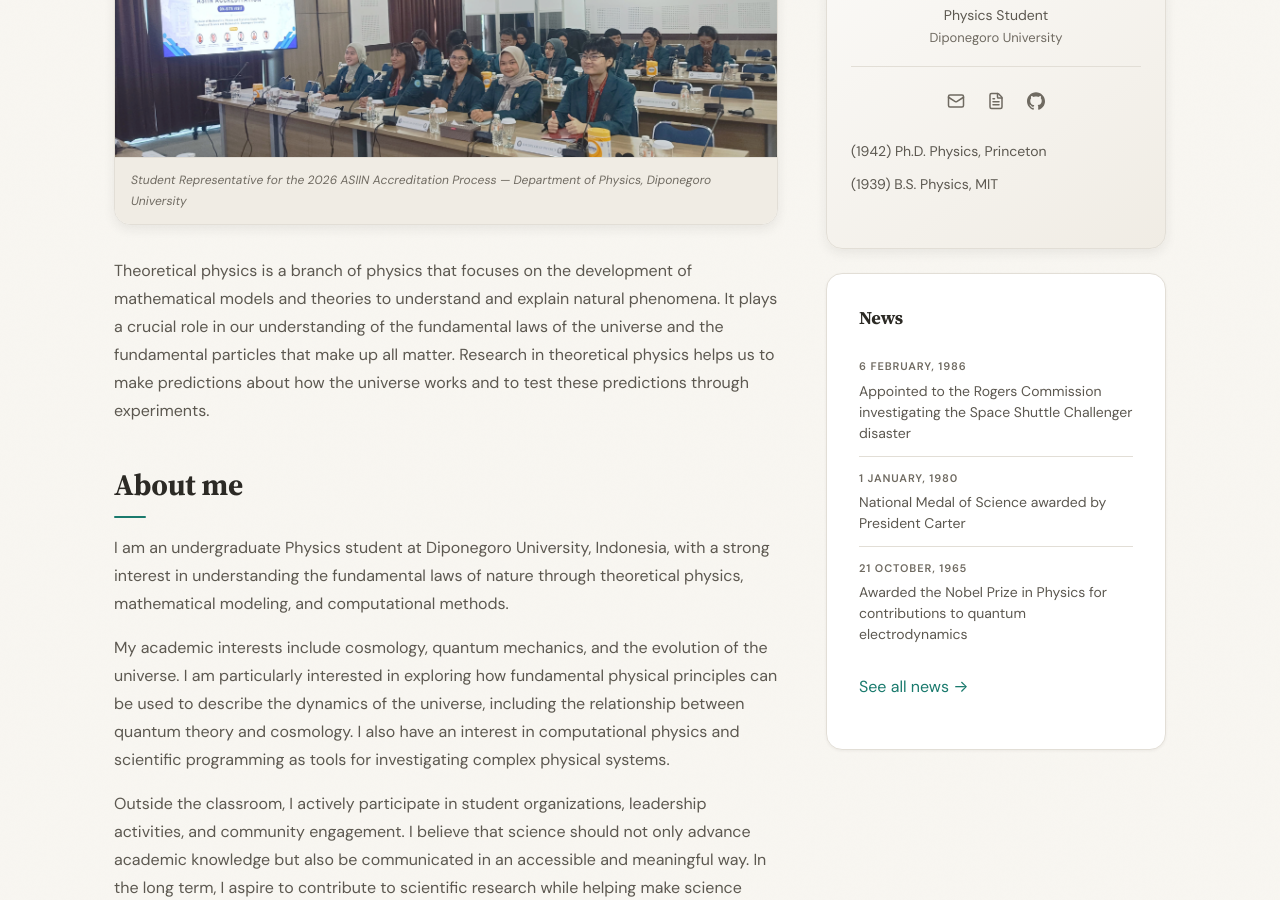
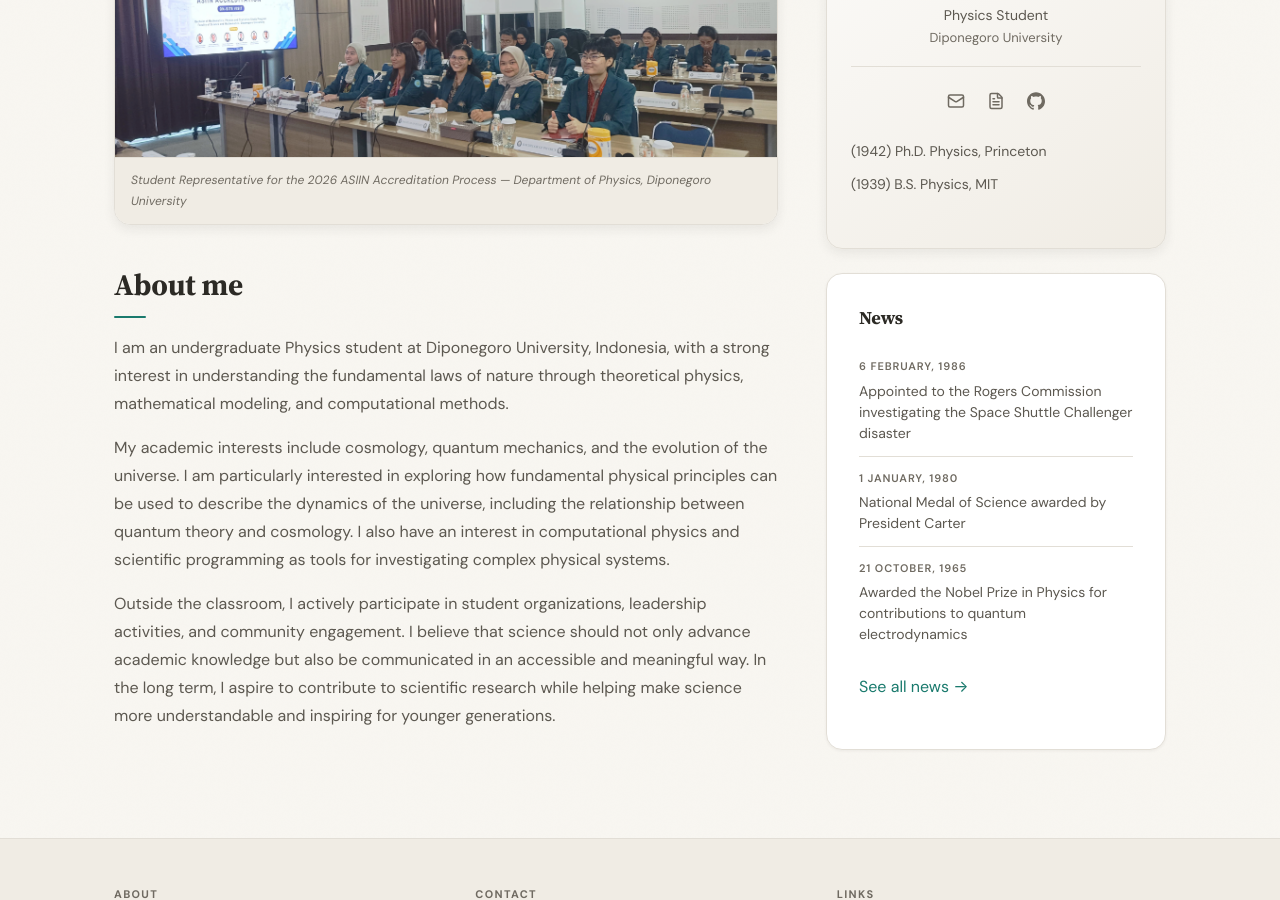
Before and after one commit to tiara264/tiara264, a Jekyll site: the page built from _pages/home.md, in a window 1280 px wide and 900 px high, scrolled down 371 px. Built offline with Jekyll 4.4.1, drawn with Linux system fonts in a browser that asks for light colours.

Commit message:
Update home.md

```diff
--- a/_pages/home.md
+++ b/_pages/home.md
@@ -21,10 +21,6 @@ permalink: /
 <div class="banner-caption">Student Representative for the 2026 ASIIN Accreditation Process — Department of Physics, Diponegoro University</div>
 </div>
 
-Theoretical physics is a branch of physics that focuses on the development of mathematical models and theories to understand and explain natural phenomena.
-It plays a crucial role in our understanding of the fundamental laws of the universe and the fundamental particles that make up all matter.
-Research in theoretical physics helps us to make predictions about how the universe works and to test these predictions through experiments.
-
 ## About me
 
 I am an undergraduate Physics student at Diponegoro University, Indonesia, with a strong interest in understanding the fundamental laws of nature through theoretical physics, mathematical modeling, and computational methods.
```
